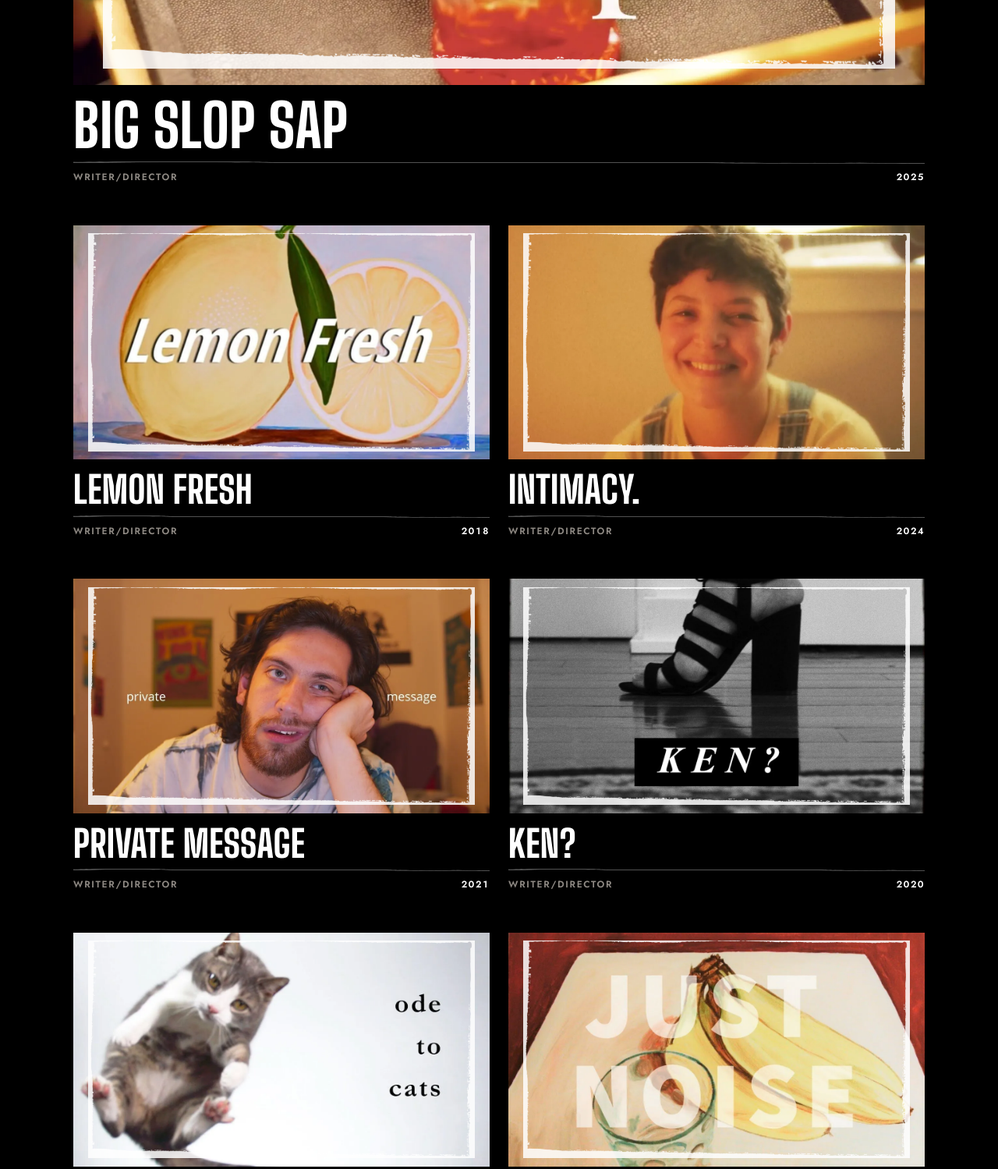
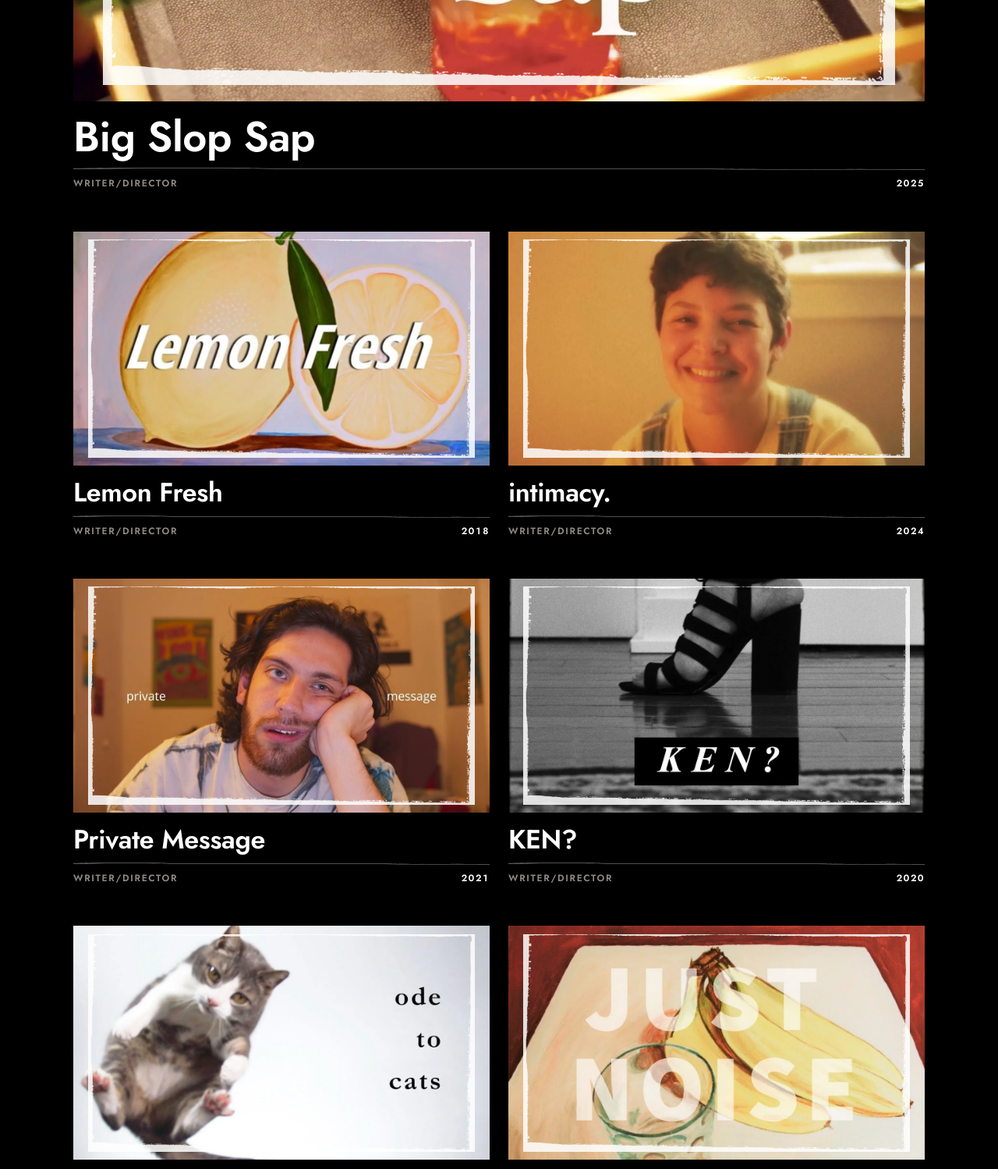
Before and after one commit to hunterxhawke/accipiterpictures.github.io, a plain HTML site: page index.html in a window 1280 px wide. Shown: the part 1900-3399 px from the top of the page at 78% size. Drawn offline with Linux system fonts and the light colour scheme; animation ran at ten frames a second; a web font is replaced by a local one.

Commit message:
Films: heading 'The Pictures' in Baka Too, film titles in Jost Semibold
Co-Authored-By: Claude Opus 5.5 <noreply@anthropic.com>
Claude-Session: https://claude.ai/code/session_01NhEa6Wb1sx8wMzvp2McT5a

```diff
--- a/css/site.css
+++ b/css/site.css
@@ -116,6 +116,7 @@ img { max-width: 100%; height: auto; display: block; }
 .head { display: flex; flex-wrap: wrap; align-items: flex-end; justify-content: space-between; gap: 16px 32px; margin-bottom: clamp(36px, 5vw, 56px); }
 .head h2 { font-size: clamp(52px, 8vw, 104px); }
 .head .hand { font-size: clamp(26px, 3vw, 36px); color: var(--ash); }
+.head h2.pictures { font-size: clamp(56px, 8.4vw, 112px); line-height: 1.05; color: var(--white); }
 .sub { margin-top: clamp(56px, 7vw, 88px); }
 .sub > .label { display: block; margin-bottom: 20px; }
 
@@ -152,8 +153,8 @@ img { max-width: 100%; height: auto; display: block; }
   -webkit-mask: url(../assets/border-16x9-b.png) center / 100% 100% no-repeat; mask: url(../assets/border-16x9-b.png) center / 100% 100% no-repeat;
 }
 .film-meta { display: flex; flex-direction: column; gap: 10px; margin-top: 16px; }
-.film-title { font-size: clamp(34px, 4vw, 48px); line-height: .95; transition: color .2s; }
-.film:first-child .film-title { font-size: clamp(44px, 6vw, 76px); }
+.film-title { font: 600 clamp(26px, 2.8vw, 34px)/1.1 var(--body); letter-spacing: -.01em; text-wrap: balance; transition: color .2s; }
+.film:first-child .film-title { font-size: clamp(34px, 4.4vw, 54px); }
 .film-sub { display: flex; justify-content: space-between; align-items: baseline; gap: 12px; padding-top: 8px; }
 .film a:is(:hover, :focus-visible) img { transform: scale(1.03); }
 .film a:is(:hover, :focus-visible) .film-title { color: var(--fhi, var(--white)); }
--- a/index.html
+++ b/index.html
@@ -17,7 +17,7 @@
 <!-- Baka Too, from Hunter's Adobe Fonts web project. Nanum Brush Script is the fallback. -->
 <link rel="preconnect" href="https://use.typekit.net" crossorigin>
 <link rel="stylesheet" href="https://use.typekit.net/nvv1dxb.css">
-<link rel="stylesheet" href="css/site.css?v=89615221">
+<link rel="stylesheet" href="css/site.css?v=14c6f679">
 </head>
 <body>
 
@@ -82,7 +82,7 @@
   <section class="block" id="films">
     <div class="wrap">
       <div class="head">
-        <h2 class="display">Films</h2>
+        <h2 class="hand pictures">The Pictures</h2>
       </div>
       <p class="intro">Original films at the intersection of vulnerability and craft.</p>
 
@@ -93,31 +93,31 @@
       <div class="films">
         <article class="film" style="--fhi:#e5483a">
           <a><div class="tile"><img src="assets/stills/big-slop-sap.webp" alt="Still from Big Slop Sap" width="1600" height="900" loading="lazy"></div>
-          <div class="film-meta"><span class="film-title display">Big Slop Sap</span><span class="film-sub rule-top"><span class="caps">Writer/Director</span><span class="year">2025</span></span></div></a>
+          <div class="film-meta"><span class="film-title">Big Slop Sap</span><span class="film-sub rule-top"><span class="caps">Writer/Director</span><span class="year">2025</span></span></div></a>
         </article>
         <article class="film" style="--fhi:#f2cf63">
           <a href="https://vimeo.com/304978461" target="_blank" rel="noopener" aria-label="Watch Lemon Fresh"><div class="tile"><img src="assets/stills/lemon-fresh.webp" alt="Still from Lemon Fresh" width="1280" height="720" loading="lazy"></div>
-          <div class="film-meta"><span class="film-title display">Lemon Fresh</span><span class="film-sub rule-top"><span class="caps">Writer/Director</span><span class="year">2018</span></span></div></a>
+          <div class="film-meta"><span class="film-title">Lemon Fresh</span><span class="film-sub rule-top"><span class="caps">Writer/Director</span><span class="year">2018</span></span></div></a>
         </article>
         <article class="film" style="--fhi:#e8834f">
           <a><div class="tile"><img src="assets/stills/intimacy.webp" alt="Still from intimacy." width="1280" height="720" loading="lazy"></div>
-          <div class="film-meta"><span class="film-title display">intimacy.</span><span class="film-sub rule-top"><span class="caps">Writer/Director</span><span class="year">2024</span></span></div></a>
+          <div class="film-meta"><span class="film-title">intimacy.</span><span class="film-sub rule-top"><span class="caps">Writer/Director</span><span class="year">2024</span></span></div></a>
         </article>
         <article class="film" style="--fhi:#6ea3cf">
           <a href="https://www.youtube.com/watch?v=PYgFz4vdVSE" target="_blank" rel="noopener" aria-label="Watch Private Message"><div class="tile"><img src="assets/stills/private-message.webp" alt="Still from Private Message" width="1280" height="720" loading="lazy"></div>
-          <div class="film-meta"><span class="film-title display">Private Message</span><span class="film-sub rule-top"><span class="caps">Writer/Director</span><span class="year">2021</span></span></div></a>
+          <div class="film-meta"><span class="film-title">Private Message</span><span class="film-sub rule-top"><span class="caps">Writer/Director</span><span class="year">2021</span></span></div></a>
         </article>
         <article class="film" style="--fhi:#a9a9a9">
           <a href="https://vimeo.com/467856478" target="_blank" rel="noopener" aria-label="Watch KEN?"><div class="tile"><img src="assets/stills/ken.webp" alt="Still from KEN?" width="1280" height="720" loading="lazy"></div>
-          <div class="film-meta"><span class="film-title display">KEN?</span><span class="film-sub rule-top"><span class="caps">Writer/Director</span><span class="year">2020</span></span></div></a>
+          <div class="film-meta"><span class="film-title">KEN?</span><span class="film-sub rule-top"><span class="caps">Writer/Director</span><span class="year">2020</span></span></div></a>
         </article>
         <article class="film" style="--fhi:#ec9aa4">
           <a href="https://www.youtube.com/watch?v=iqhedGzMvAc" target="_blank" rel="noopener" aria-label="Watch Ode to Cats"><div class="tile"><img src="assets/stills/ode-to-cats.webp" alt="Still from Ode to Cats" width="1280" height="720" loading="lazy"></div>
-          <div class="film-meta"><span class="film-title display">Ode to Cats</span><span class="film-sub rule-top"><span class="caps">Writer/Director · Teaser</span><span class="year">2021</span></span></div></a>
+          <div class="film-meta"><span class="film-title">Ode to Cats</span><span class="film-sub rule-top"><span class="caps">Writer/Director · Teaser</span><span class="year">2021</span></span></div></a>
         </article>
         <article class="film" style="--fhi:#d4553e">
           <a href="https://www.youtube.com/watch?v=RqrV6_0_j_s" target="_blank" rel="noopener" aria-label="Watch Just Noise"><div class="tile"><img src="assets/stills/just-noise.webp" alt="Still from Just Noise" width="1280" height="720" loading="lazy"></div>
-          <div class="film-meta"><span class="film-title display">Just Noise</span><span class="film-sub rule-top"><span class="caps">Writer/Director</span><span class="year">2018</span></span></div></a>
+          <div class="film-meta"><span class="film-title">Just Noise</span><span class="film-sub rule-top"><span class="caps">Writer/Director</span><span class="year">2018</span></span></div></a>
         </article>
       </div>
     </div>
```
